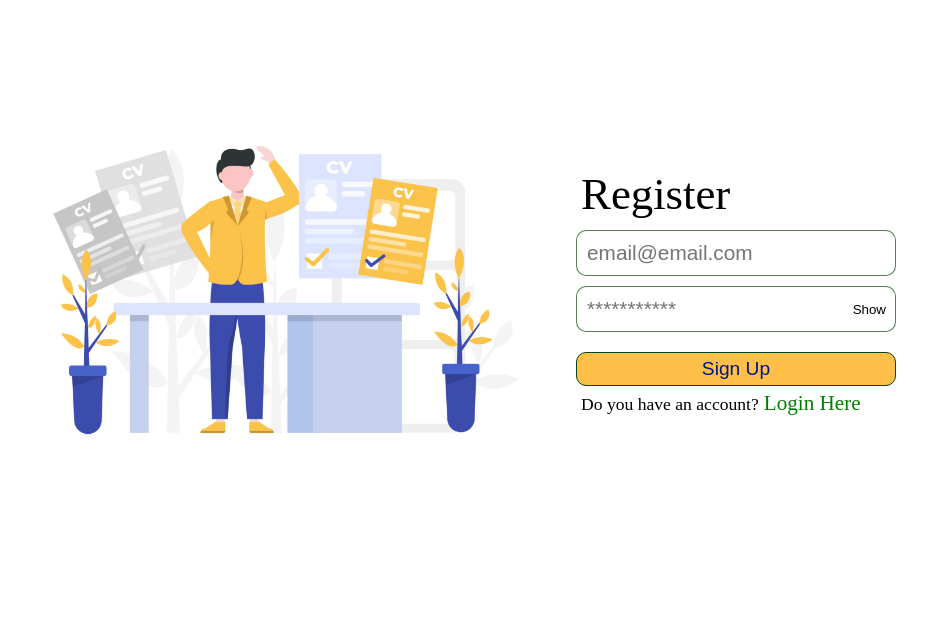
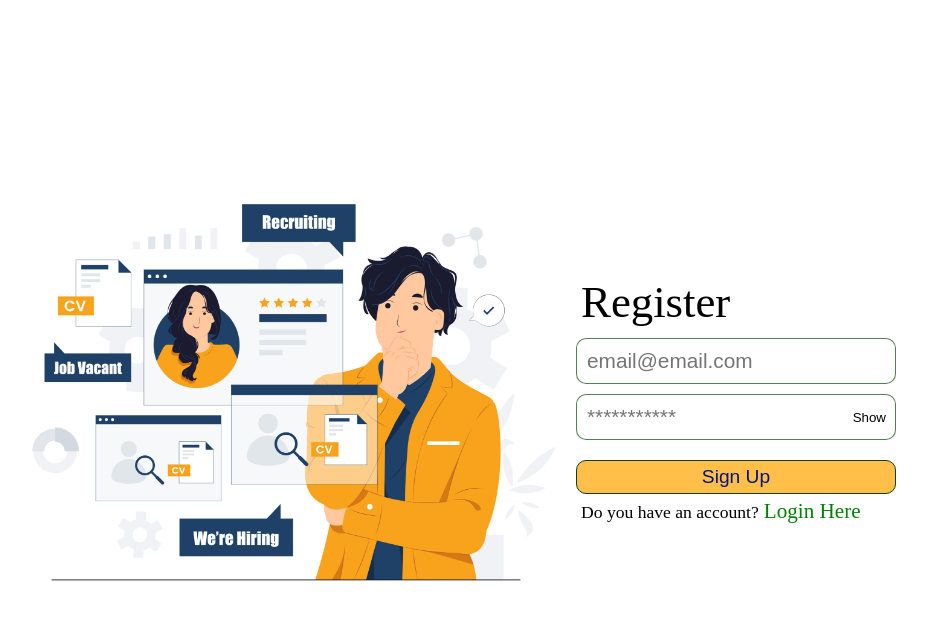
Before and after one commit to Ivanperez9800/Formik-React, a React (Vite) app in the folder formik-practica/: page /Register in a window 1280 px wide. Shown: the top 620 px of the page, without its empty margins (194-1121 px from the left). Built offline with nearby package versions, Linux system fonts and the light colour scheme.

Commit message:
cambie la imagen del signUp y le di un poco de estilo al banner card

```diff
--- a/formik-practica/src/Pages/SignUpForm.jsx
+++ b/formik-practica/src/Pages/SignUpForm.jsx
@@ -61,7 +61,7 @@ function SignUpForm() {
 
         <div className='main-card'>
             <div className='banner-card'>
-                <img src="./Register-banner-photo.jpg" alt="cv image" width="580px" />
+                <img src="./vecteezy_vector-concept-illustration-specialists-choosing-best_7938811.jpg" alt="cv image" width="580px" />
             </div>
             <div className='form-card'>
 
--- a/formik-practica/src/Styles/Form.css
+++ b/formik-practica/src/Styles/Form.css
@@ -19,6 +19,13 @@
     margin-left: 5px;
 }
 
+
+.banner-card{
+    display: flex;
+    justify-content: center;
+    height: 100vh;
+    align-items: center;
+}
 
 .input-group {
     margin-bottom: 10px;
```
Also changed, not shown: formik-practica/public/vecteezy_vector-concept-illustration-specialists-choosing-best_7938811.jpg (added).
